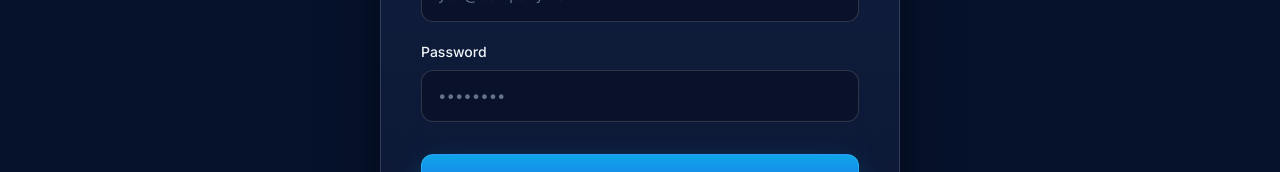
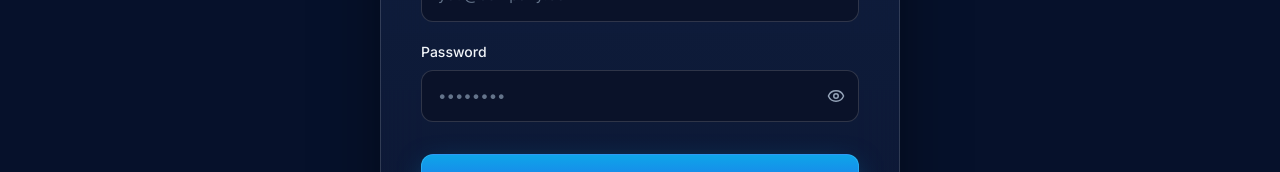
Before and after one commit to dev-deepailogics/orbit-team-conversation-app, a Next.js app in the folder apps/web/: page /login in a window 1280 px wide. Shown: the part 372-544 px from the top of the page. Built offline with nearby package versions, Linux system fonts and the light colour scheme; no server answers.

Commit message:
orbit-changes| password hide unhide eye icon in signup and sign in

```diff
--- a/apps/web/src/app/login/page.tsx
+++ b/apps/web/src/app/login/page.tsx
@@ -6,7 +6,7 @@ import { useRouter } from 'next/navigation';
 import { ArrowRight } from 'lucide-react';
 import { api } from '../../lib/api';
 import { useAuthStore } from '../../stores/authStore';
-import { AuthShell, AuthError, MicrosoftSignIn, authInputClass, authLabelClass, authButtonClass } from '../../components/auth/AuthShell';
+import { AuthShell, AuthError, MicrosoftSignIn, AuthPasswordInput, authInputClass, authLabelClass, authButtonClass } from '../../components/auth/AuthShell';
 
 // Error codes sent back by the server's Microsoft callback (/api/auth/microsoft/callback).
 const MICROSOFT_ERRORS: Record<string, string> = {
@@ -89,15 +89,13 @@ export default function LoginPage() {
 
         <div>
           <label htmlFor="password" className={authLabelClass}>Password</label>
-          <input
+          <AuthPasswordInput
             id="password"
-            type="password"
             required
             autoComplete="current-password"
             placeholder="••••••••"
             value={password}
             onChange={(e) => setPassword(e.target.value)}
-            className={authInputClass}
           />
         </div>
 
--- a/apps/web/src/app/register/page.tsx
+++ b/apps/web/src/app/register/page.tsx
@@ -6,7 +6,7 @@ import { useRouter } from 'next/navigation';
 import { ArrowRight } from 'lucide-react';
 import { api } from '../../lib/api';
 import { useAuthStore } from '../../stores/authStore';
-import { AuthShell, AuthError, MicrosoftSignIn, authInputClass, authLabelClass, authButtonClass } from '../../components/auth/AuthShell';
+import { AuthShell, AuthError, MicrosoftSignIn, AuthPasswordInput, authInputClass, authLabelClass, authButtonClass } from '../../components/auth/AuthShell';
 
 export default function RegisterPage() {
   const [email, setEmail] = useState('');
@@ -85,15 +85,13 @@ export default function RegisterPage() {
         </div>
         <div>
           <label htmlFor="password" className={authLabelClass}>Password</label>
-          <input
+          <AuthPasswordInput
             id="password"
-            type="password"
             required
             autoComplete="new-password"
             placeholder="At least 6 characters"
             value={password}
             onChange={(e) => setPassword(e.target.value)}
-            className={authInputClass}
           />
         </div>
 
--- a/apps/web/src/components/auth/AuthShell.tsx
+++ b/apps/web/src/components/auth/AuthShell.tsx
@@ -1,6 +1,6 @@
-import React from 'react';
+import React, { useState } from 'react';
 import Link from 'next/link';
-import { ArrowLeft } from 'lucide-react';
+import { ArrowLeft, Eye, EyeOff } from 'lucide-react';
 import { api } from '../../lib/api';
 
 export const authInputClass =
@@ -46,6 +46,33 @@ export function AuthShell({ title, subtitle, children }: { title: string; subtit
   );
 }
 
+/** Password field with a show/hide eye toggle, styled to match authInputClass. */
+export const AuthPasswordInput = React.forwardRef<HTMLInputElement, React.InputHTMLAttributes<HTMLInputElement>>(
+  ({ className, ...props }, ref) => {
+    const [visible, setVisible] = useState(false);
+    return (
+      <div className="relative">
+        <input
+          {...props}
+          ref={ref}
+          type={visible ? 'text' : 'password'}
+          className={`${authInputClass} pr-11 ${className || ''}`}
+        />
+        <button
+          type="button"
+          onClick={() => setVisible((v) => !v)}
+          aria-label={visible ? 'Hide password' : 'Show password'}
+          tabIndex={-1}
+          className="absolute right-3.5 top-1/2 -translate-y-1/2 text-slate-400 hover:text-slate-200 transition"
+        >
+          {visible ? <EyeOff size={18} /> : <Eye size={18} />}
+        </button>
+      </div>
+    );
+  },
+);
+AuthPasswordInput.displayName = 'AuthPasswordInput';
+
 export function AuthError({ message }: { message: string }) {
   if (!message) return null;
   return (
```
